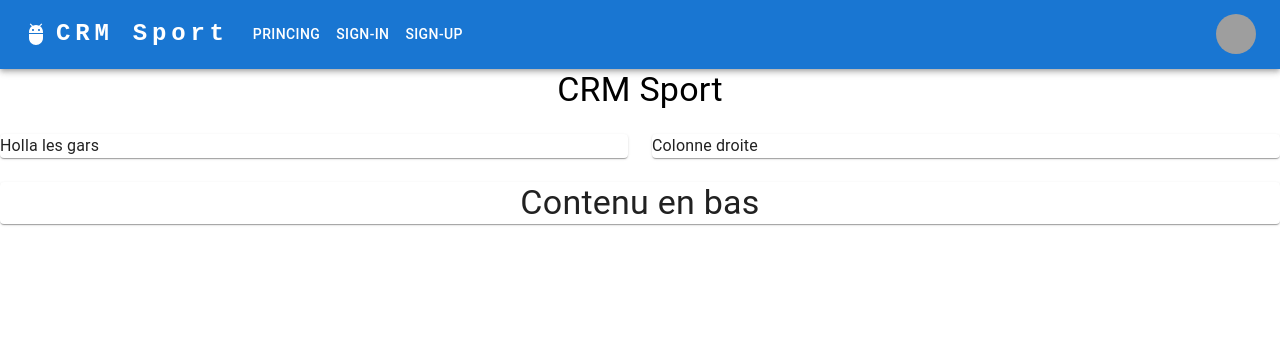
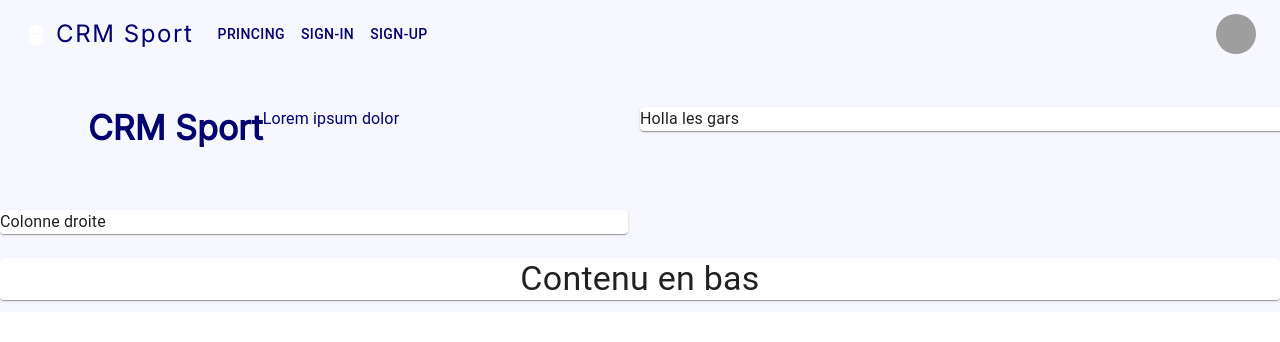
Before and after one commit to Jezekael/crm_sports_app, a React (Create React App) app: page / in a window 1280 px wide. Shown: the top 342 px of the page. Built offline with nearby package versions, Linux system fonts and the light colour scheme; grey boxes are pictures that could not be loaded.

Commit message:
Je sais plus ce que j'ai fait mais je commit quand même

```diff
--- a/package.json
+++ b/package.json
@@ -5,7 +5,9 @@
   "dependencies": {
     "@emotion/react": "^11.11.0",
     "@emotion/styled": "^11.11.0",
+    "@fontsource/inter": "^5.0.1",
     "@fontsource/roboto": "^5.0.1",
+    "@mobiscroll/react": "https://npm.mobiscroll.com/@mobiscroll/react-trial/-/react-trial-5.24.1.tgz",
     "@mui/icons-material": "^5.11.16",
     "@mui/material": "^5.13.2",
     "@testing-library/jest-dom": "^5.16.5",
--- a/src/App.css
+++ b/src/App.css
@@ -32,6 +32,7 @@
   from {
     transform: rotate(0deg);
   }
+
   to {
     transform: rotate(360deg);
   }
--- a/src/App.js
+++ b/src/App.js
@@ -13,6 +13,7 @@ import Button from '@mui/material/Button';
 import Tooltip from '@mui/material/Tooltip';
 import MenuItem from '@mui/material/MenuItem';
 import AdbIcon from '@mui/icons-material/Adb';
+import "@fontsource/inter";
 
 import Home from "./pages/home";
 import Connexion from "./pages/connexion";
@@ -26,6 +27,7 @@ const pages = ['princing', 'Sign-in', 'Sign-up'];
 const pathPages = ['/princing', '/sign-in', '/sign-up'];
 const settings = ['Account', 'Dashboard', 'Logout'];
 const pathSettings = ['/account', '/dashboard', '/logout']
+const appBarTextColor = '#02016F'
 
 function ResponsiveAppBar() {
   const [anchorElNav, setAnchorElNav] = React.useState(null);
@@ -48,7 +50,7 @@ function ResponsiveAppBar() {
 
   return (
     <BrowserRouter>
-      <AppBar position="static">
+      <AppBar position="static" style={{ backgroundColor: '#f6f7ff' }}>
         <Container maxWidth="xl">
           <Toolbar disableGutters>
             <AdbIcon sx={{ display: { xs: 'none', md: 'flex' }, mr: 1 }} />
@@ -60,10 +62,10 @@ function ResponsiveAppBar() {
               sx={{
                 mr: 2,
                 display: { xs: 'none', md: 'flex' },
-                fontFamily: 'monospace',
-                fontWeight: 700,
-                letterSpacing: '.3rem',
-                color: 'inherit',
+                fontFamily: 'Inter',
+                fontWeight: 300,
+                letterSpacing: '.1rem',
+                color: appBarTextColor,
                 textDecoration: 'none',
               }}
             >
@@ -116,10 +118,10 @@ function ResponsiveAppBar() {
                 mr: 2,
                 display: { xs: 'flex', md: 'none' },
                 flexGrow: 1,
-                fontFamily: 'monospace',
-                fontWeight: 700,
-                letterSpacing: '.3rem',
-                color: 'inherit',
+                fontFamily: 'Roboto',
+                fontWeight: 300,
+                letterSpacing: '.1rem',
+                color: appBarTextColor,
                 textDecoration: 'none',
               }}
             >
@@ -130,7 +132,7 @@ function ResponsiveAppBar() {
                 <Button
                   key={page}
                   onClick={handleCloseNavMenu}
-                  sx={{ my: 2, color: 'white', display: 'block' }}
+                  sx={{ my: 2, color: appBarTextColor, display: 'block' }}
                   component={Link}
                   to={pathPages[pages.indexOf(page)]}
                 >
--- a/src/pages/account.js
+++ b/src/pages/account.js
@@ -1,37 +1,93 @@
-import React, { Component } from "react";
-import { Calendar, momentLocalizer } from "react-big-calendar";
-import moment from "moment";
+// import React, { Component } from "react";
+// import { Calendar, momentLocalizer } from "react-big-calendar";
+// import moment from "moment";
+// import Grid from '@mui/material/Unstable_Grid2';
 
-import "react-big-calendar/lib/css/react-big-calendar.css";
+// import "react-big-calendar/lib/css/react-big-calendar.css";
 
-const localizer = momentLocalizer(moment);
+// const localizer = momentLocalizer(moment);
 
-class App extends Component {
-  state = {
-    events: [
-      {
-        start: moment().toDate(),
-        end: moment()
-          .add(1, "days")
-          .toDate(),
-        title: "Some title"
-      }
-    ]
-  };
+// class App extends Component {
+//   state = {
+//     events: [
+//       {
+//         start: moment().toDate(),
+//         end: moment()
+//           .add(1, "days")
+//           .toDate(),
+//         title: "Some title"
+//       }
+//     ]
+//   };
 
-  render() {
-    return (
-      <div className="calendarStyle">
-        <Calendar
-          localizer={localizer}
-          defaultDate={new Date()}
-          defaultView="month"
-          events={this.state.events}
-          style={{ height: "100vh" }}
-        />
-      </div>
-    );
-  }
+//   render() {
+//     return (
+//       <Grid container spacing={3}>
+//         <Grid item xs={6}
+//           style={{
+//             display: "flex",
+//             justifyContent: "center",
+//             alignItems: "center"
+//           }}
+//         >
+//         </Grid>
+//         <Grid item xs={6}>
+//           <Grid xs display="flex">
+//             <Grid item>
+//               <div className="calendarStyle">
+//                 <Calendar
+//                   localizer={localizer}
+//                   defaultDate={new Date()}
+//                   defaultView="month"
+//                   events={this.state.events}
+//                   style={{ height: "50vh" }}
+//                 />
+//               </div>
+//             </Grid>
+//           </Grid>
+//         </Grid >
+//       </Grid >
+//     );
+//   }
+// }
+
+// export default App;
+
+import * as React from 'react';
+import { Eventcalendar } from "@mobiscroll/react";
+import "@mobiscroll/react/dist/css/mobiscroll.min.css";
+import { Grid } from '@mui/material';
+import { GridOnSharp } from '@mui/icons-material';
+
+function pageCalendar() {
+  return (
+    <Grid container spacing={3} >
+      <Grid item xs={6}
+        style={{
+          display: "flex",
+          justifyContent: "center",
+          alignItems: "center"
+        }}>
+      </Grid>
+
+      <Grid item xs={6}>
+        <Grid xs display="flex">
+          <Grid item>
+            <Eventcalendar
+              data={[{
+                start: new Date(),
+                title: 'Today\'s event'
+              }, {
+                start: new Date(2020, 11, 18, 9, 0),
+                end: new Date(2020, 11, 20, 13, 0),
+                title: 'Multi day event'
+              }]}
+            />
+          </Grid>
+        </Grid>
+      </Grid >
+    </Grid >
+  );
 }
 
-export default App;
+export default pageCalendar;
--- a/src/pages/home.js
+++ b/src/pages/home.js
@@ -2,19 +2,50 @@ import React from 'react';
 import Grid from '@mui/material/Unstable_Grid2';
 import Paper from '@mui/material/Paper';
 import Typography from '@mui/material/Typography';
+import Grow from '@mui/material/Grow';
+import "@fontsource/inter";
 
 function Home() {
   return (
-    <Grid container spacing={3} >
-      <Grid item xs={12}>
-        <Grid xs display="flex" justifyContent="center">
+    <Grid container spacing={3} style={{ backgroundColor: '#f6f7ff' }}>
+      <Grid item xs={6} style={{ padding: '50px 100px' }}>
+        <Grid xs display="flex" >
           <Grid item>
-            <Typography variant="h4">CRM Sport</Typography>
+            <Grow
+              style={{ transformOrigin: '0 0 0' }}
+              in={true}
+              timeout={1000}
+            >
+              <Typography
+                variant="h4"
+                noWrap
+                component="a"
+                href="/"
+                sx={{
+                  mr: 2,
+                  display: { xs: 'none', md: 'flex' },
+                  fontFamily: 'Inter',
+                  fontWeight: 600,
+                  letterSpacing: '.001rem',
+                  color: '#02016F',
+                  textDecoration: 'none',
+                }}
+              >
+                CRM Sport
+                <Typography
+                  variant="body1"
+                >
+                  Lorem ipsum dolor
+                </Typography>
+              </Typography>
+
+
+            </Grow>
           </Grid>
         </Grid>
       </Grid>
 
-      <Grid item xs={6}>
+      <Grid item xs={6} style={{ padding: '50px 0' }}>
         <Paper>
           <Grid container justify="center">
             <Grid item>
@@ -41,7 +72,7 @@ function Home() {
           </Grid>
         </Paper>
       </Grid>
-    </Grid>
+    </Grid >
   );
 }
 
```
Also changed, not shown: src/components/Calendar/Calendar.js (added, +47 -0 lines), src/components/Calendar/Calendar.tsx (added, +46 -0 lines), 2 other files (tests, documents, lock files or other folders).
